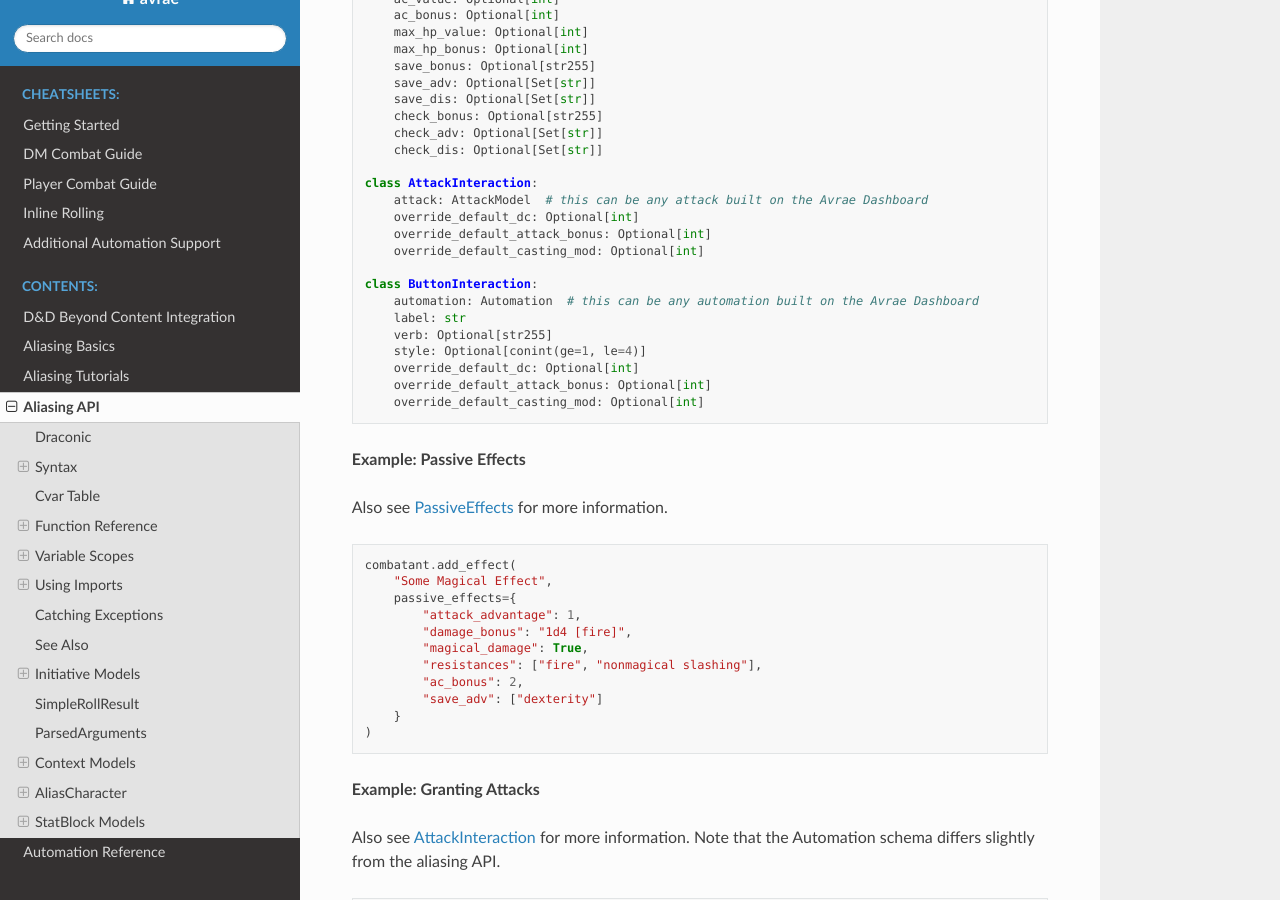
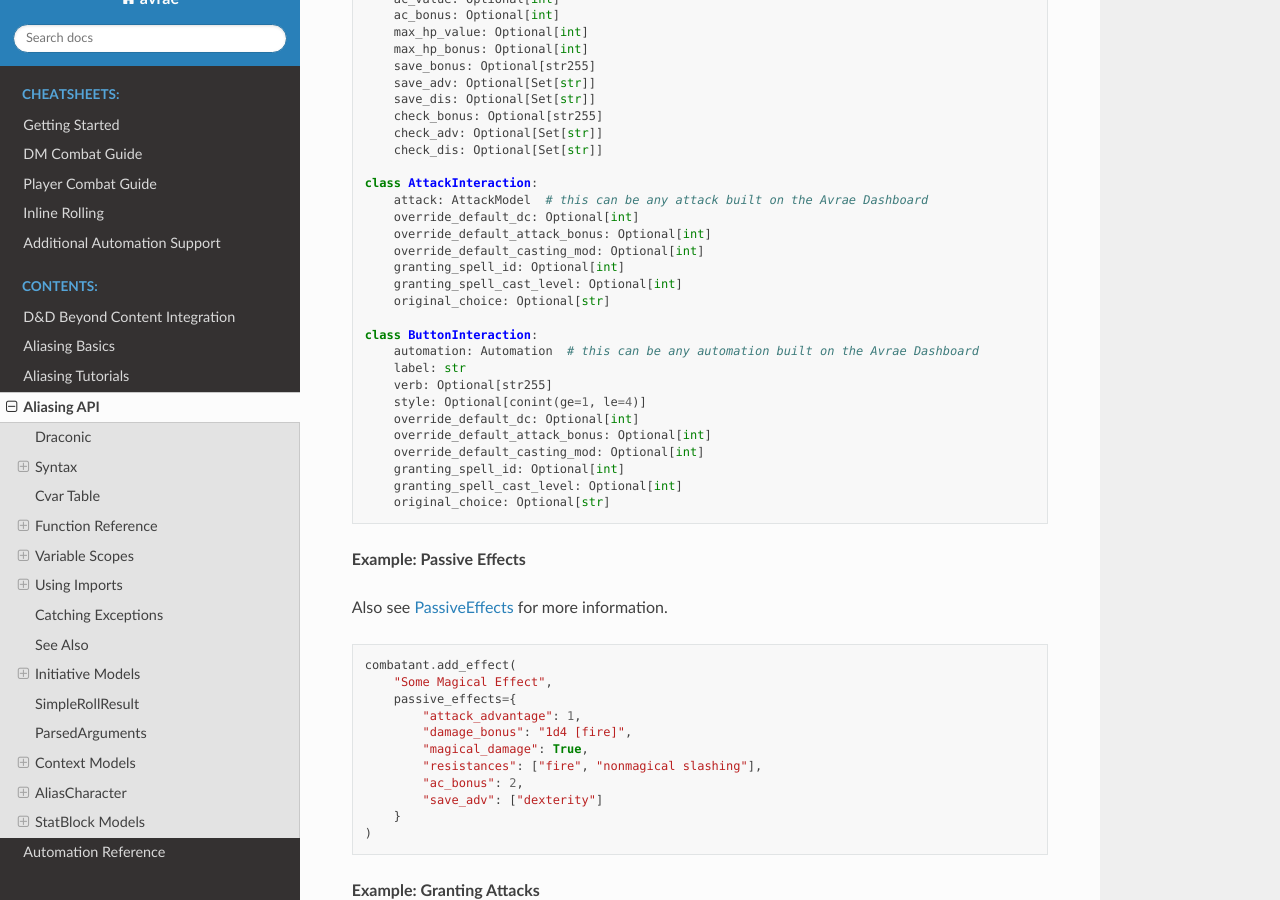
Before and after one commit to avrae/avrae, a Sphinx documentation site: the page built from docs/aliasing/api.rst, in a window 1280 px wide and 900 px high, scrolled down 19679 px. Built offline with Sphinx 7.4.7 and the Read the Docs theme 3.1.0, drawn with Linux system fonts in a browser that asks for light colours.

Commit message:
feat: persist choice/cast level in effects

```diff
--- a/docs/aliasing/api.rst
+++ b/docs/aliasing/api.rst
@@ -976,6 +976,9 @@ Some examples are provided below.
         override_default_dc: Optional[int]
         override_default_attack_bonus: Optional[int]
         override_default_casting_mod: Optional[int]
+        granting_spell_id: Optional[int]
+        granting_spell_cast_level: Optional[int]
+        original_choice: Optional[str]
 
     class ButtonInteraction:
         automation: Automation  # this can be any automation built on the Avrae Dashboard
@@ -985,6 +988,9 @@ Some examples are provided below.
         override_default_dc: Optional[int]
         override_default_attack_bonus: Optional[int]
         override_default_casting_mod: Optional[int]
+        granting_spell_id: Optional[int]
+        granting_spell_cast_level: Optional[int]
+        original_choice: Optional[str]
 
 **Example: Passive Effects**
 
```
Also changed, not shown: 1 other file.
